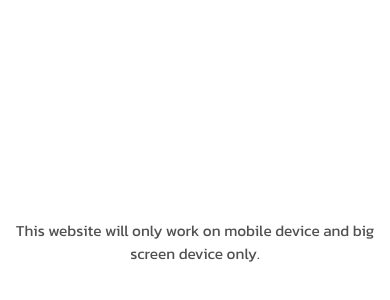
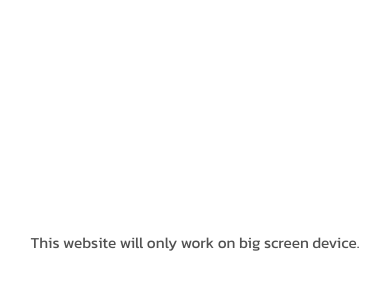
Before and after one commit to smith-bimal/New-Animated-Portfolio, a plain HTML site: page index.html in a window 390 px wide. Shown: the part 170-470 px from the top of the page. Drawn offline with nearby package versions, Linux system fonts and the light colour scheme.

Commit message:
Update index.html

```diff
--- a/index.html
+++ b/index.html
@@ -558,7 +558,7 @@
       </div>
     </main>
 
-    <div class="error"> <p>This website will only work on mobile device and big screen device only.</p></div>
+    <div class="error"> <p>This website will only work on big screen device.</p></div>
 
     <script src="https://unpkg.com/typed.js@2.1.0/dist/typed.umd.js"></script>
     <script
```
